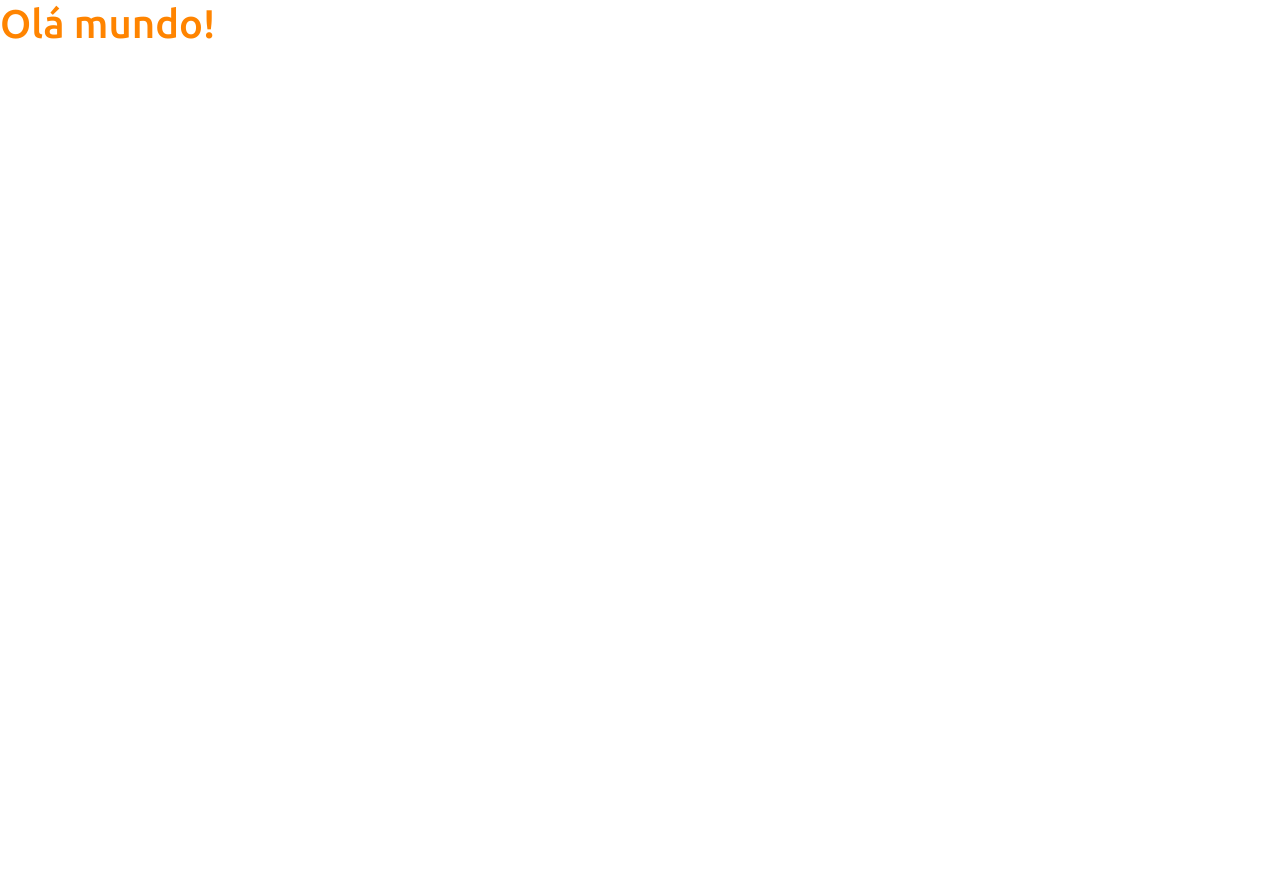
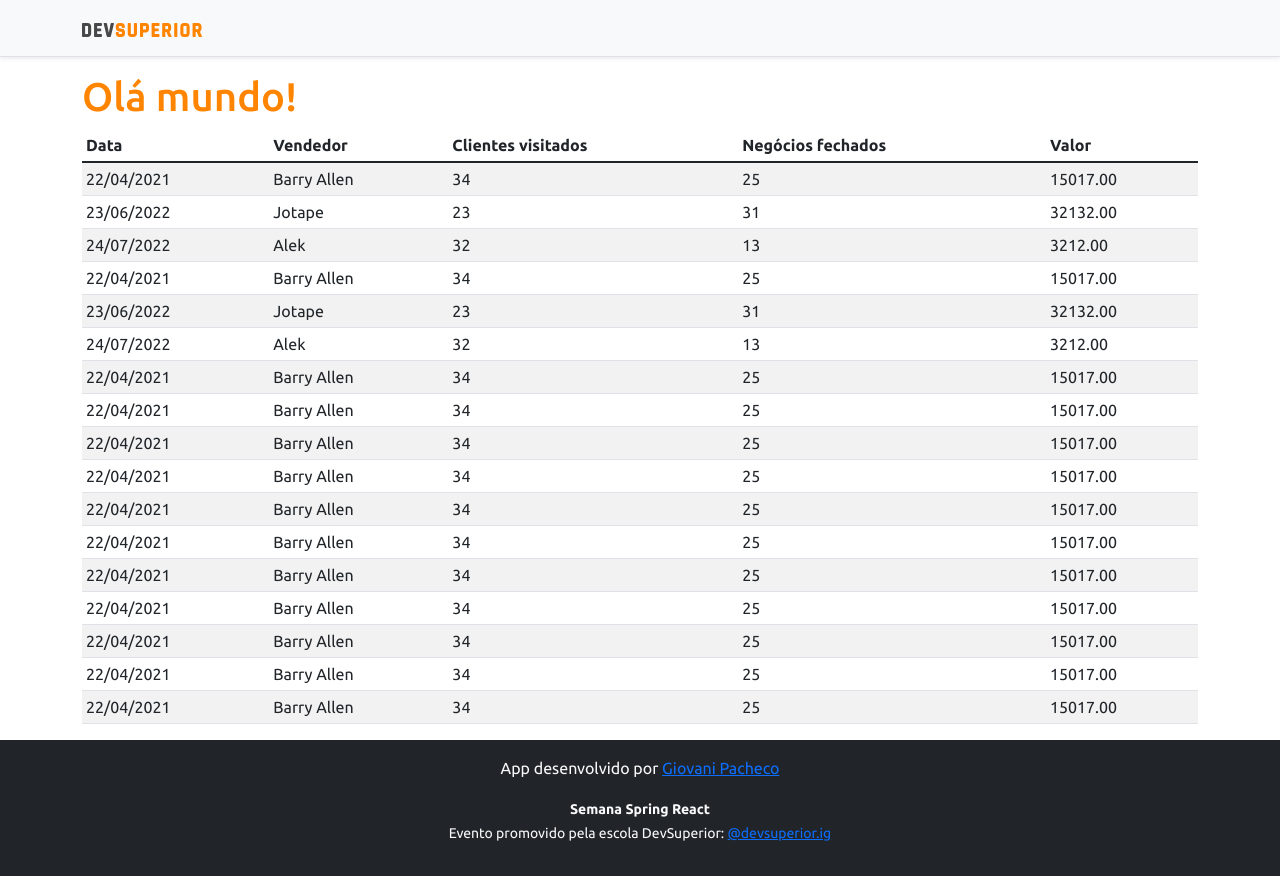
Before and after one commit to GioPach/projeto-sds4, a React (Create React App) app in the folder frontend/: page / in a window 1280 px wide. Before the commit the page ends 800 px from the top, so only its background shows below. Built offline with nearby package versions, Linux system fonts and the light colour scheme.

Commit message:
Basic static components

```diff
--- a/frontend/src/App.tsx
+++ b/frontend/src/App.tsx
@@ -1,8 +1,17 @@
+import DataTable from "components/DataTable";
+import Footer from "components/Footer";
+import NavBar from "components/NavBar";
+
 function App() {
   return (
-    <div>
-      <h1 className="text-primary">Olá mundo!</h1>
-    </div>
+    <>
+      <NavBar />
+      <div className="container">
+        <h1 className="text-primary">Olá mundo!</h1>
+        <DataTable />
+      </div>
+      <Footer />
+    </>
   );
 }
 
--- /dev/null
+++ b/frontend/src/components/DataTable/index.tsx
@@ -0,0 +1,140 @@
+const DataTable = () => {
+  return (
+    <div className="table-responsive">
+      <table className="table table-striped table-sm">
+        <thead>
+          <tr>
+            <th>Data</th>
+            <th>Vendedor</th>
+            <th>Clientes visitados</th>
+            <th>Negócios fechados</th>
+            <th>Valor</th>
+          </tr>
+        </thead>
+        <tbody>
+          <tr>
+            <td>22/04/2021</td>
+            <td>Barry Allen</td>
+            <td>34</td>
+            <td>25</td>
+            <td>15017.00</td>
+          </tr>
+          <tr>
+            <td>23/06/2022</td>
+            <td>Jotape</td>
+            <td>23</td>
+            <td>31</td>
+            <td>32132.00</td>
+          </tr>
+          <tr>
+            <td>24/07/2022</td>
+            <td>Alek</td>
+            <td>32</td>
+            <td>13</td>
+            <td>3212.00</td>
+          </tr>
+          <tr>
+            <td>22/04/2021</td>
+            <td>Barry Allen</td>
+            <td>34</td>
+            <td>25</td>
+            <td>15017.00</td>
+          </tr>
+          <tr>
+            <td>23/06/2022</td>
+            <td>Jotape</td>
+            <td>23</td>
+            <td>31</td>
+            <td>32132.00</td>
+          </tr>
+          <tr>
+            <td>24/07/2022</td>
+            <td>Alek</td>
+            <td>32</td>
+            <td>13</td>
+            <td>3212.00</td>
+          </tr>
+          <tr>
+            <td>22/04/2021</td>
+            <td>Barry Allen</td>
+            <td>34</td>
+            <td>25</td>
+            <td>15017.00</td>
+          </tr>
+          <tr>
+            <td>22/04/2021</td>
+            <td>Barry Allen</td>
+            <td>34</td>
+            <td>25</td>
+            <td>15017.00</td>
+          </tr>
+          <tr>
+            <td>22/04/2021</td>
+            <td>Barry Allen</td>
+            <td>34</td>
+            <td>25</td>
+            <td>15017.00</td>
+          </tr>
+          <tr>
+            <td>22/04/2021</td>
+            <td>Barry Allen</td>
+            <td>34</td>
+            <td>25</td>
+            <td>15017.00</td>
+          </tr>
+          <tr>
+            <td>22/04/2021</td>
+            <td>Barry Allen</td>
+            <td>34</td>
+            <td>25</td>
+            <td>15017.00</td>
+          </tr>
+          <tr>
+            <td>22/04/2021</td>
+            <td>Barry Allen</td>
+            <td>34</td>
+            <td>25</td>
+            <td>15017.00</td>
+          </tr>
+          <tr>
+            <td>22/04/2021</td>
+            <td>Barry Allen</td>
+            <td>34</td>
+            <td>25</td>
+            <td>15017.00</td>
+          </tr>
+          <tr>
+            <td>22/04/2021</td>
+            <td>Barry Allen</td>
+            <td>34</td>
+            <td>25</td>
+            <td>15017.00</td>
+          </tr>
+          <tr>
+            <td>22/04/2021</td>
+            <td>Barry Allen</td>
+            <td>34</td>
+            <td>25</td>
+            <td>15017.00</td>
+          </tr>
+          <tr>
+            <td>22/04/2021</td>
+            <td>Barry Allen</td>
+            <td>34</td>
+            <td>25</td>
+            <td>15017.00</td>
+          </tr>
+          <tr>
+            <td>22/04/2021</td>
+            <td>Barry Allen</td>
+            <td>34</td>
+            <td>25</td>
+            <td>15017.00</td>
+          </tr>
+        </tbody>
+      </table>
+    </div>
+  );
+};
+
+export default DataTable;
--- /dev/null
+++ b/frontend/src/components/Footer/index.tsx
@@ -0,0 +1,34 @@
+const Footer = () => {
+  return (
+    <footer className="footer mt-auto py-3 bg-dark">
+      <div className="container">
+        <p className="text-light">
+          App desenvolvido por{" "}
+          <a
+            href="https://github.com/GioPach"
+            target="_blank"
+            rel="noreferrer"
+          >
+            Giovani Pacheco
+          </a>
+        </p>
+        <p className="text-light">
+          <small>
+            <strong>Semana Spring React</strong>
+            <br />
+            Evento promovido pela escola DevSuperior:{" "}
+            <a
+              href="https://instagram.com/devsuperior.ig"
+              target="_blank"
+              rel="noreferrer"
+            >
+              @devsuperior.ig
+            </a>
+          </small>
+        </p>
+      </div>
+    </footer>
+  );
+};
+
+export default Footer;
--- /dev/null
+++ b/frontend/src/components/NavBar/index.tsx
@@ -0,0 +1,15 @@
+import ImgDsDark from 'assets/img/ds-dark.svg';
+
+const NavBar = () => {
+  return (
+    <div className="d-flex flex-column flex-md-row align-items-center p-3 px-md-4 mb-3 bg-light border-bottom shadow-sm">
+      <div className="container">
+        <nav className="my-2 my-md-0 mr-md-3">
+          <img src={ImgDsDark} alt="DevSuperior" width="120" />
+        </nav>
+      </div>
+    </div>
+  );
+}
+
+export default NavBar;
```
Also changed, not shown: frontend/src/assets/img/ds-dark.svg (added).
